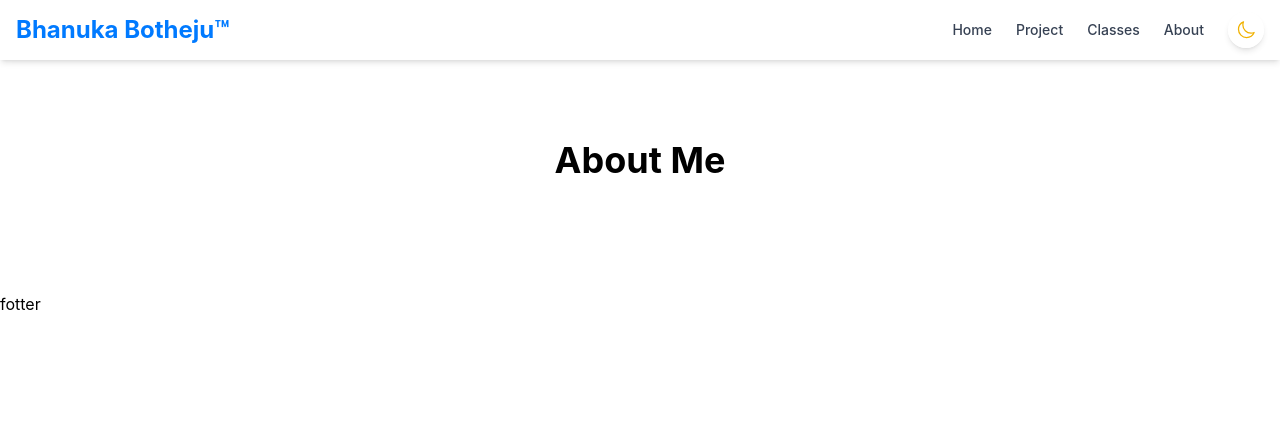
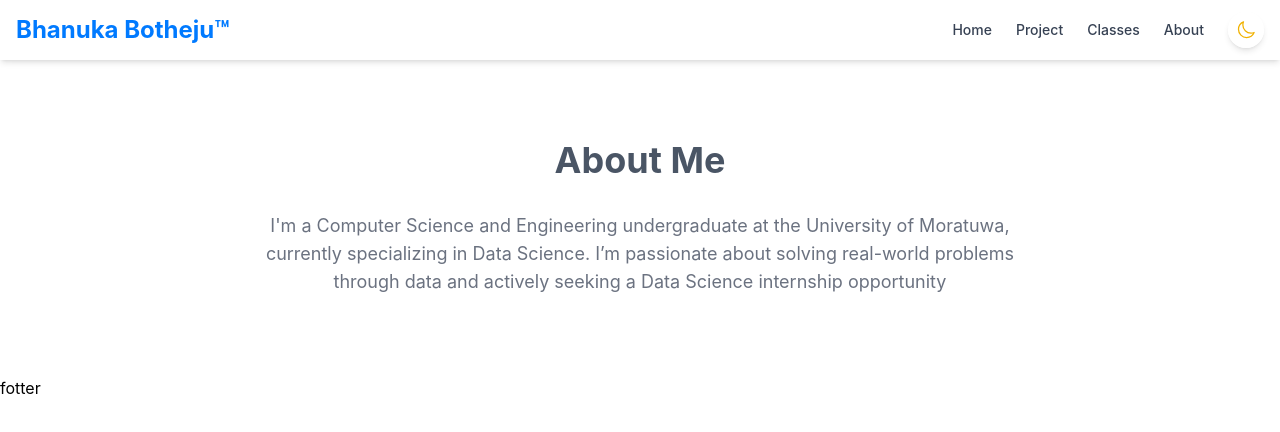
Before and after one commit to Bhanuka-botheju/portfolio_bhanuka, a Next.js app: page /about in a window 1280 px wide. Shown: the top 432 px of the page. Built offline with nearby package versions, Linux system fonts and the light colour scheme.

Commit message:
finishing bio section in about page

```diff
--- a/src/app/about/page.tsx
+++ b/src/app/about/page.tsx
@@ -3,7 +3,14 @@ import React from 'react'
 export default function page() {
   return (
     <div className='container max-w-7xl mx-auto py-20'>
-      <h1 className='text-4xl font-bold mb-8 text-center'>About Me</h1>
+      <h1 className='text-4xl font-bold mb-8 text-center text-gray-600 dark:text-gray-300'>About Me</h1>
+      <section>
+        <p className='text-lg text-secondary max-w-3xl mx-auto text-center'>
+          I'm a Computer Science and Engineering undergraduate at the University of Moratuwa,
+          currently specializing in Data Science.
+          I’m passionate about solving real-world problems through data and actively seeking a Data Science internship opportunity
+        </p>
+      </section>
     </div>
   )
 }
```
